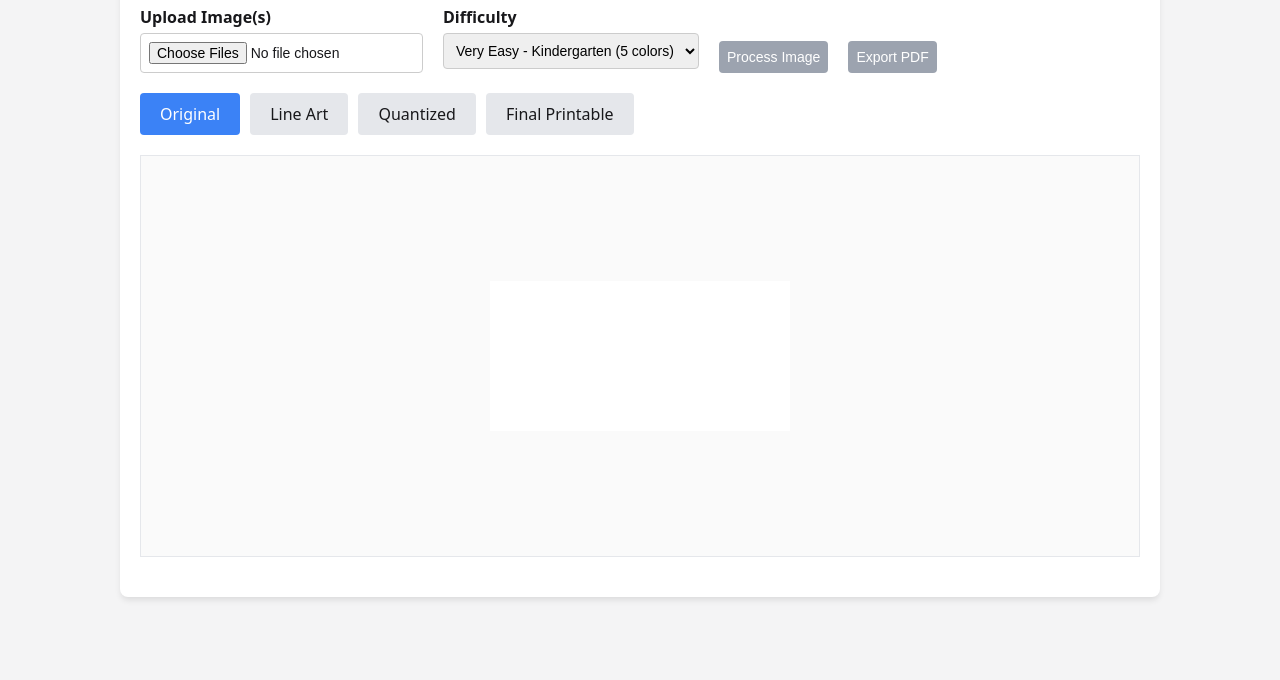
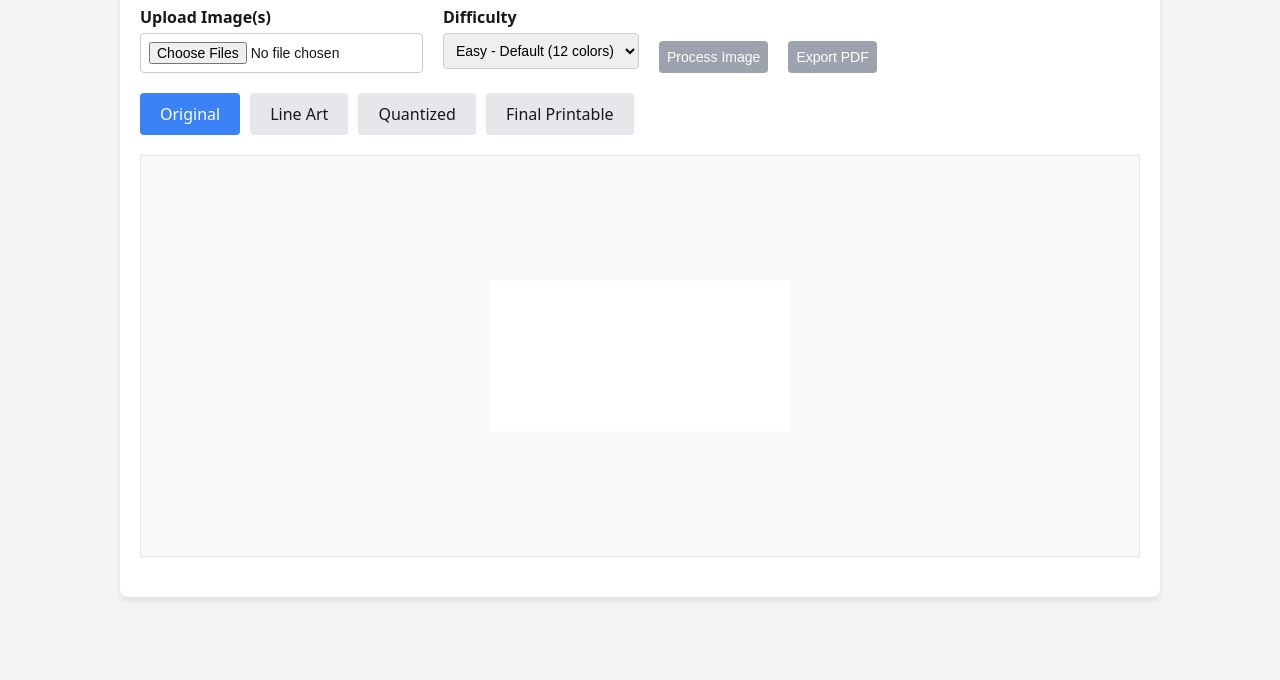
Before and after one commit to potterlam/Photo-to-Coloring-App, a website built with Vite: page index.html in a window 1280 px wide. Shown: the part 120-800 px from the top of the page. Built offline with nearby package versions, Linux system fonts and the light colour scheme.

Commit message:
Change default colors to 12 and use neuquant-float

```diff
--- a/index.html
+++ b/index.html
@@ -150,10 +150,10 @@
         <div class="control-group">
           <label for="difficulty">Difficulty</label>
           <select id="difficulty">
-            <option value="5" selected>Very Easy - Kindergarten (5 colors)</option>
-            <option value="10">Easy (10 colors max)</option>
-            <option value="15">Medium (15 colors max)</option>
-            <option value="20">Hard (20 colors max)</option>
+            <option value="8">Very Easy (8 colors)</option>
+            <option value="12" selected>Easy - Default (12 colors)</option>
+            <option value="16">Medium (16 colors max)</option>
+            <option value="24">Hard (24 colors max)</option>
           </select>
         </div>
 
--- a/src/processing/quantization.ts
+++ b/src/processing/quantization.ts
@@ -22,7 +22,7 @@ export async function quantizeColors(imageData: ImageData, maxColors: number): P
   const paletteObj = await iq.buildPalette([inPointContainer], {
       colors: maxColors,
       colorDistanceFormula: 'ciede2000',
-      paletteQuantization: 'wuquant', // Wu's Color Quantizer is excellent for retaining distinct prominent details
+      paletteQuantization: 'neuquant-float', // NeuQuant (Neural Network Quantizer) learns distinct colors much better
   });
 
   const outPointContainer = await iq.applyPalette(inPointContainer, paletteObj, {
```
